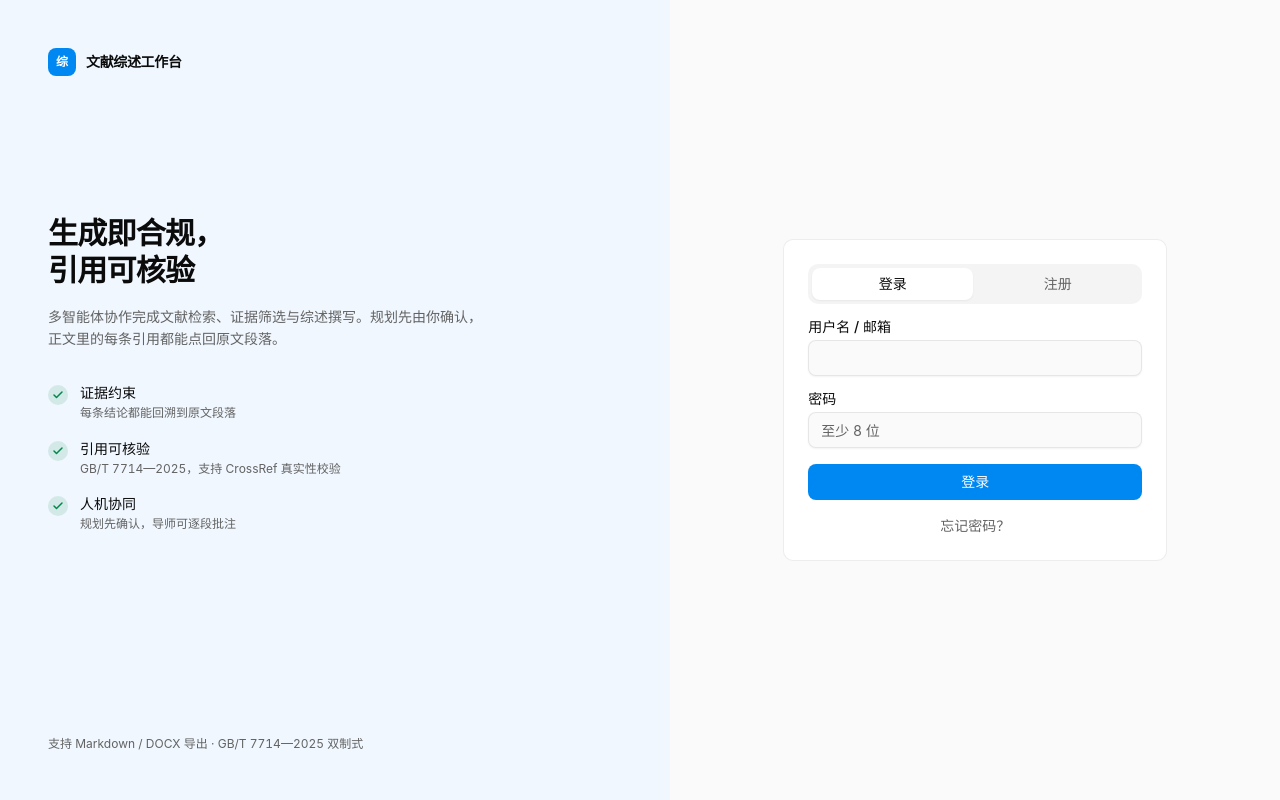
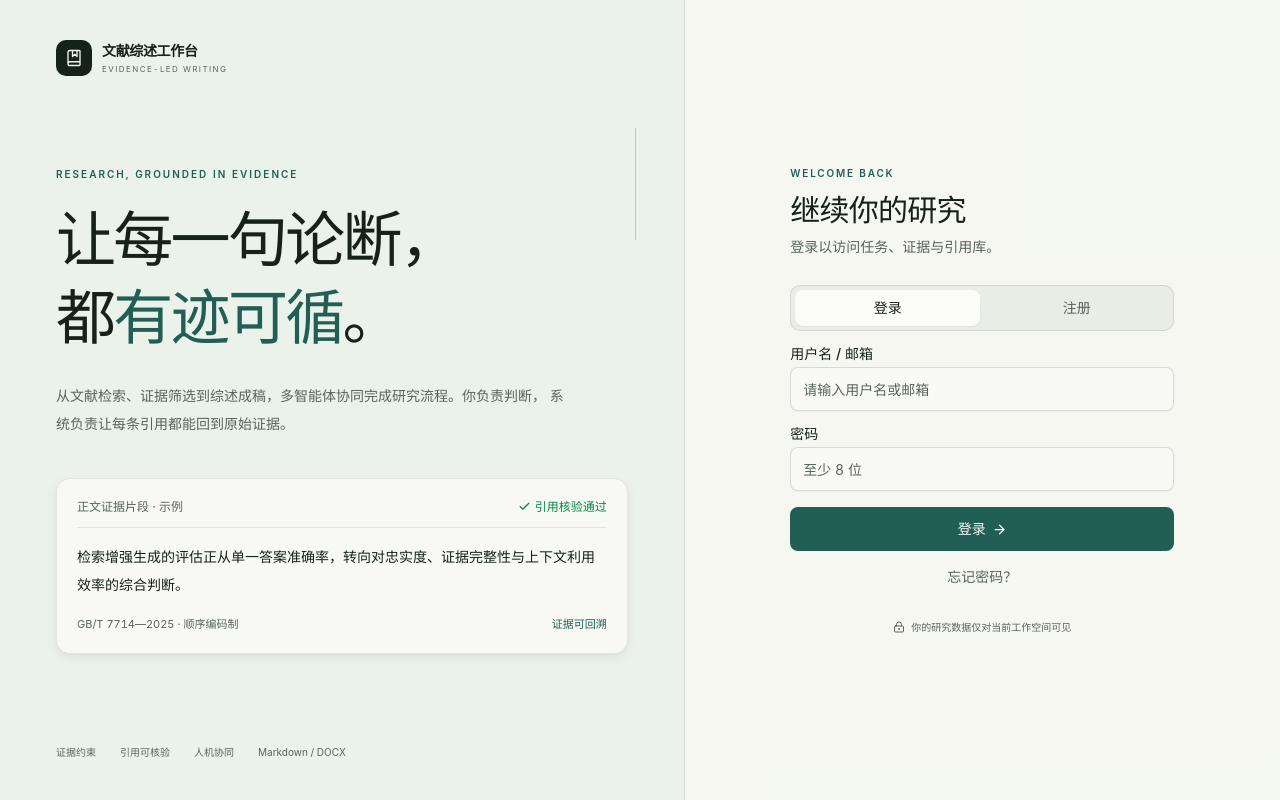
Before and after one commit to sakura-del/Multi-agent-collaborative-automation-task-assistant, a Vue app in the folder frontend/: page /login in a window 1280 px wide. Built offline with nearby package versions, Linux system fonts and the light colour scheme.

Commit message:
feat(ui): establish academic editorial shell

```diff
--- a/frontend/src/assets/main.css
+++ b/frontend/src/assets/main.css
@@ -26,43 +26,44 @@
    工作台是读文献写综述的地方：安静、克制、信息密度优先。
    ============================================================ */
 :root {
-  --radius: 0.625rem; /* 10px：beUI 是 8px，本项目信息密度更高取略大 */
+  --radius: 0.625rem; /* 10px：工作台保持紧凑，标题与正文用衬线建立编辑气质 */
+  --font-family-display: "Noto Serif SC", "Source Han Serif SC", "Songti SC", STSong, SimSun, serif;
 
-  /* 底色与文字（beUI：底 99% / 卡片 97%，卡片略亮于底） */
-  --background: oklch(0.985 0 0);
-  --foreground: oklch(0.15 0 0);
-  --card: oklch(1 0 0); /* 卡片比底色亮：靠"更白"产生层次，而不是靠阴影 */
-  --card-foreground: oklch(0.15 0 0);
-  --popover: oklch(1 0 0);
-  --popover-foreground: oklch(0.15 0 0);
+  /* 学术编辑感：暖纸底 + 墨色文字。卡片仍略亮于底色，不靠厚阴影分层。 */
+  --background: oklch(0.964 0.008 120);
+  --foreground: oklch(0.235 0.018 160);
+  --card: oklch(0.988 0.006 105);
+  --card-foreground: oklch(0.235 0.018 160);
+  --popover: oklch(0.988 0.006 105);
+  --popover-foreground: oklch(0.235 0.018 160);
 
   /* 次要/弱化 */
-  --muted: oklch(0.968 0 0);
-  --muted-foreground: oklch(0.5 0 0);
+  --muted: oklch(0.94 0.008 120);
+  --muted-foreground: oklch(0.49 0.015 160);
 
-  /* 主色：beUI 的亮蓝（比旧 Nova 的沉蓝更醒目，用于唯一强调） */
-  --primary: oklch(0.62 0.19 250);
+  /* 唯一品牌强调：深青蓝绿；状态色仍只表达语义，不与品牌色混用。 */
+  --primary: oklch(0.44 0.065 180);
   --primary-foreground: oklch(0.99 0 0);
 
   /* 次要按钮 */
   --secondary: oklch(0.968 0 0);
   --secondary-foreground: oklch(0.205 0 0);
 
-  /* 强调（选中态/当前项底色）：beUI accent 偏青，这里取中性更克制 */
-  --accent: oklch(0.96 0.015 250);
-  --accent-foreground: oklch(0.35 0.1 250);
+  /* 强调（选中态/当前项底色）：与品牌同色相的浅青灰 */
+  --accent: oklch(0.925 0.018 170);
+  --accent-foreground: oklch(0.37 0.055 180);
 
   /* 危险/错误 */
   --destructive: oklch(0.577 0.245 27.325);
   --destructive-foreground: oklch(0.985 0 0);
 
-  /* 边框与输入：**6% 发丝线**（beUI 核心特征） */
-  --border: oklch(0.15 0 0 / 6%);
-  --input: oklch(0.15 0 0 / 8%);
-  --ring: oklch(0.62 0.19 250 / 45%);
+  /* 边框与输入：带少量墨绿色相的发丝线，避免暖冷灰混用 */
+  --border: oklch(0.235 0.018 160 / 10%);
+  --input: oklch(0.235 0.018 160 / 14%);
+  --ring: oklch(0.44 0.065 180 / 45%);
 
   /* 需要明确分割时用（表格外框、模态边界）；日常用 --border */
-  --border-strong: oklch(0.15 0 0 / 12%);
+  --border-strong: oklch(0.235 0.018 160 / 16%);
 
   /* 语义状态（beUI 药丸徽标：淡底 + 同色文字） */
   --success: oklch(0.55 0.14 155);
@@ -75,7 +76,7 @@
 
   /* 品牌面板底色：登录页左栏等"要区别于工作区"的大面积区域。
      极浅的蓝调中性色 —— 只够形成分区，不抢内容注意力。 */
-  --surface-brand: oklch(0.972 0.012 250);
+  --surface-brand: oklch(0.955 0.012 145);
 }
 
 .dark {
@@ -87,18 +88,18 @@
   --popover-foreground: oklch(0.96 0 0);
   --muted: oklch(0.24 0 0);
   --muted-foreground: oklch(0.62 0 0);
-  --primary: oklch(0.68 0.17 250);
+  --primary: oklch(0.7 0.07 180);
   --primary-foreground: oklch(0.16 0 0);
   --secondary: oklch(0.24 0 0);
   --secondary-foreground: oklch(0.96 0 0);
-  --accent: oklch(0.28 0.04 250);
-  --accent-foreground: oklch(0.85 0.08 250);
+  --accent: oklch(0.3 0.025 180);
+  --accent-foreground: oklch(0.84 0.045 180);
   --destructive: oklch(0.65 0.22 27.325);
   --destructive-foreground: oklch(0.985 0 0);
   /* 深色下边框要略亮（beUI 深色用的是白 5%） */
   --border: oklch(1 0 0 / 6%);
   --input: oklch(1 0 0 / 10%);
-  --ring: oklch(0.68 0.17 250 / 55%);
+  --ring: oklch(0.7 0.07 180 / 55%);
   --border-strong: oklch(1 0 0 / 12%);
   --success: oklch(0.68 0.14 155);
   --success-foreground: oklch(0.16 0 0);
@@ -113,6 +114,7 @@
    → 这样可以用 bg-background / text-foreground / border-border 等语义类
    ============================================================ */
 @theme inline {
+  --font-display: var(--font-family-display);
   --color-background: var(--background);
   --color-foreground: var(--foreground);
   --color-card: var(--card);
--- a/frontend/src/layouts/AppLayout.vue
+++ b/frontend/src/layouts/AppLayout.vue
@@ -77,20 +77,25 @@ function handleLogout() {
 </script>
 
 <template>
-  <div class="grid min-h-screen grid-cols-1 bg-background md:grid-cols-[14rem_1fr]">
+  <div class="grid min-h-dvh grid-cols-1 bg-background md:grid-cols-[14.5rem_1fr]">
     <!-- 侧栏（窄屏折成单行横向滚动导航） -->
     <aside
       class="flex flex-col gap-6 border-b border-border bg-card px-3 py-4 max-md:gap-2 md:border-b-0 md:border-r md:py-6"
     >
-      <!-- 品牌：微缩标记 + 名称（beUI 用紧凑字标，不做大 logo） -->
-      <div class="hidden items-center gap-2 px-2 md:flex">
+      <!-- 品牌：引用书标 + 中英文两级字标，强调「证据驱动的学术写作」。 -->
+      <div class="hidden items-center gap-2.5 px-2 md:flex">
         <span
-          class="flex size-6 shrink-0 items-center justify-center rounded-md bg-primary text-[11px] font-bold text-primary-foreground"
+          class="flex size-8 shrink-0 items-center justify-center rounded-lg bg-foreground text-background"
           aria-hidden="true"
         >
-          综
+          <BookMarked :size="16" :stroke-width="1.8" />
         </span>
-        <span class="text-sm font-semibold tracking-tight">文献综述工作台</span>
+        <span class="min-w-0">
+          <span class="block truncate text-sm font-semibold tracking-tight">文献综述工作台</span>
+          <span class="mt-0.5 block text-[8px] tracking-[0.16em] text-muted-foreground">
+            EVIDENCE-LED WRITING
+          </span>
+        </span>
       </div>
 
       <nav
@@ -128,13 +133,21 @@ function handleLogout() {
       <div
         class="flex items-center justify-between gap-2 border-t border-border px-2 pt-3 max-md:justify-end max-md:border-0 max-md:px-0 max-md:pt-0 md:mt-auto"
       >
-        <div class="hidden min-w-0 md:block">
+        <div class="hidden min-w-0 items-center gap-2 md:flex">
+          <span
+            class="flex size-7 shrink-0 items-center justify-center rounded-md bg-foreground font-display text-xs text-background"
+            aria-hidden="true"
+          >
+            {{ auth.user?.username?.slice(0, 1) ?? "访" }}
+          </span>
+          <div class="min-w-0">
             <p class="truncate text-xs font-medium text-foreground" :title="auth.user?.email">
               {{ auth.user?.username ?? "未登录" }}
             </p>
-          <p class="truncate text-[11px] text-muted-foreground" :title="auth.user?.email">
+            <p class="truncate text-[10px] text-muted-foreground" :title="auth.user?.email">
               {{ auth.user?.email ?? "" }}
             </p>
+          </div>
         </div>
         <Button
           variant="ghost"
@@ -148,8 +161,10 @@ function handleLogout() {
       </div>
     </aside>
 
-    <main class="min-w-0 px-4 py-5 md:px-8 md:py-7">
+    <main class="min-w-0 px-4 py-5 md:px-8 md:py-7 lg:px-10">
+      <div class="mx-auto w-full max-w-[1600px]">
         <RouterView />
+      </div>
     </main>
   </div>
 </template>
--- a/frontend/src/views/LoginView.vue
+++ b/frontend/src/views/LoginView.vue
@@ -1,24 +1,17 @@
 <script setup lang="ts">
 import { computed, ref } from "vue";
 import { useRoute, useRouter } from "vue-router";
-import { Check, Loader2 } from "lucide-vue-next";
+import { ArrowRight, BookMarked, Check, Loader2, LockKeyhole } from "lucide-vue-next";
 
 import { Button } from "@/components/ui/button";
 import { Input } from "@/components/ui/input";
 import { Label } from "@/components/ui/label";
-import { Card } from "@/components/ui/card";
 import ErrorBanner from "@/components/common/ErrorBanner.vue";
 import { useAuthStore } from "@/stores/auth";
 
-// 登录/注册页：成功后回到 redirect 指向的页面（默认任务列表）
-// 样式走 Tailwind 原子类 + beUI 视觉语言（见 main.css 头注释），不写 scoped CSS。
-//
-// ## 为什么左侧加一段产品说明
-//
-// 旧版是白底一张卡片，看不出这是个什么工具 —— 用户第一次打开不知道
-// 「合规 / 可核验」是这个产品的差异点。左侧补一句价值主张 + 三个能力点，
-// 让首次访问者在登录前就知道它解决什么问题。
-// 窄屏隐藏（`lg:` 以下不显示），不占用手机上的宝贵空间。
+// 登录/注册页：成功后回到 redirect 指向的页面（默认任务列表）。
+// 视觉采用「学术编辑感」：衬线标题 + 正文证据示例，直接表达产品的差异化。
+// 所有认证逻辑、字段 id 和账号生命周期入口保持既有契约。
 const auth = useAuthStore();
 const route = useRoute();
 const router = useRouter();
@@ -33,12 +26,8 @@ const errorMessage = ref("");
 
 const submitLabel = computed(() => (mode.value === "login" ? "登录" : "注册并登录"));
 
-/** 左侧能力点：三条都对应系统里真实存在的功能，不是营销词。 */
-const CAPABILITIES = [
-  { title: "证据约束", detail: "每条结论都能回溯到原文段落" },
-  { title: "引用可核验", detail: "GB/T 7714—2025，支持 CrossRef 真实性校验" },
-  { title: "人机协同", detail: "规划先确认，导师可逐段批注" },
-] as const;
+/** 页脚能力点：三条都对应系统里真实存在的功能，不是营销词。 */
+const CAPABILITIES = ["证据约束", "引用可核验", "人机协同"] as const;
 
 async function handleSubmit() {
   loading.value = true;
@@ -64,72 +53,100 @@ async function handleSubmit() {
 </script>
 
 <template>
-  <div class="grid min-h-screen bg-background lg:grid-cols-[1.1fr_1fr]">
-    <!-- 左侧：产品身份（窄屏隐藏）。用 --surface-brand 明确分区，
-         否则浅色下两栏几乎同色，分割线显得生硬。 -->
-    <section class="relative hidden flex-col justify-between bg-surface-brand p-12 lg:flex">
-      <div class="flex items-center gap-2.5">
+  <div class="grid min-h-dvh bg-background lg:grid-cols-[1.15fr_1fr]">
+    <!-- 左侧：产品身份与一张明确标注的证据示例。窄屏整栏隐藏，避免挤压表单。 -->
+    <section
+      class="relative hidden flex-col overflow-hidden border-r border-border bg-surface-brand px-10 py-8 lg:flex xl:px-14 xl:py-10"
+    >
+      <div
+        class="pointer-events-none absolute top-32 right-12 h-28 w-px bg-primary/25"
+        aria-hidden="true"
+      />
+      <div class="relative flex items-center gap-2.5">
         <span
-          class="flex size-7 items-center justify-center rounded-md bg-primary text-xs font-bold text-primary-foreground"
+          class="flex size-9 items-center justify-center rounded-lg bg-foreground text-background"
           aria-hidden="true"
         >
-          综
+          <BookMarked :size="18" :stroke-width="1.8" />
         </span>
-        <span class="text-sm font-semibold tracking-tight">文献综述工作台</span>
+        <div>
+          <p class="text-sm font-semibold tracking-tight">文献综述工作台</p>
+          <p class="mt-0.5 text-[8px] tracking-[0.18em] text-muted-foreground">
+            EVIDENCE-LED WRITING
+          </p>
+        </div>
       </div>
 
-      <!-- 内容整体上移：底部留白过多会让视线落空 -->
-      <div class="max-w-md pb-16">
-        <h1 class="text-3xl leading-tight font-semibold tracking-tight">
-          生成即合规，<br />引用可核验
+      <div class="relative my-auto max-w-2xl py-10">
+        <p class="text-[10px] font-semibold tracking-[0.2em] text-primary uppercase">
+          Research, grounded in evidence
+        </p>
+        <h1 class="mt-5 font-display text-5xl leading-[1.3] font-medium tracking-[-0.045em] xl:text-6xl">
+          让每一句论断，<br />都<span class="text-primary">有迹可循</span>。
         </h1>
-        <p class="mt-4 text-sm leading-relaxed text-muted-foreground">
-          多智能体协作完成文献检索、证据筛选与综述撰写。规划先由你确认，
-          正文里的每条引用都能点回原文段落。
+        <p class="mt-6 max-w-lg text-sm leading-7 text-muted-foreground">
+          从文献检索、证据筛选到综述成稿，多智能体协同完成研究流程。你负责判断，
+          系统负责让每条引用都能回到原始证据。
         </p>
 
-        <ul class="mt-8 space-y-4">
-          <li v-for="item in CAPABILITIES" :key="item.title" class="flex gap-3">
+        <!-- 这里只是登录页的静态产品示例，明确标注，绝不冒充真实任务核验结果。 -->
+        <div
+          data-test="login-evidence-proof"
+          class="relative mt-10 max-w-xl rounded-xl border border-border-strong/60 bg-card/85 p-5 shadow-raised"
+        >
+          <div
+            class="pointer-events-none absolute -right-2 -bottom-2 -z-10 h-full w-full rotate-[-1deg] rounded-xl border border-border bg-card/35"
+            aria-hidden="true"
+          />
+          <div class="flex flex-wrap items-center justify-between gap-2 border-b border-border pb-3 text-xs">
+            <span class="font-medium text-muted-foreground">正文证据片段 · 示例</span>
+            <span class="inline-flex items-center gap-1 text-success">
+              <Check :size="13" :stroke-width="2.2" aria-hidden="true" />
+              引用核验通过
+            </span>
+          </div>
+          <p class="mt-4 font-display text-sm leading-7 text-card-foreground">
+            检索增强生成的评估正从单一答案准确率，转向对忠实度、证据完整性与上下文利用效率的综合判断。
+          </p>
+          <div class="mt-4 flex items-center justify-between gap-3 text-[11px] text-muted-foreground">
+            <span>GB/T 7714—2025 · 顺序编码制</span>
+            <span class="text-primary">证据可回溯</span>
+          </div>
+        </div>
+      </div>
+
+      <div class="relative flex flex-wrap gap-x-6 gap-y-2 text-[10px] text-muted-foreground">
+        <span v-for="item in CAPABILITIES" :key="item">{{ item }}</span>
+        <span>Markdown / DOCX</span>
+      </div>
+    </section>
+
+    <!-- 右侧：登录/注册表单。保留原字段与提交流程，只提升排版层级。 -->
+    <section class="flex items-center justify-center bg-card/45 px-4 py-10 sm:px-8 lg:bg-card/35">
+      <div class="w-full max-w-sm">
+        <div class="mb-9 lg:hidden">
+          <div class="mb-5 flex items-center gap-2.5">
             <span
-              class="mt-0.5 flex size-5 shrink-0 items-center justify-center rounded-full bg-success/12 text-success"
+              class="flex size-8 items-center justify-center rounded-lg bg-foreground text-background"
               aria-hidden="true"
             >
-              <Check :size="12" :stroke-width="3" />
-            </span>
-            <div class="min-w-0">
-              <p class="text-sm font-medium">{{ item.title }}</p>
-              <p class="text-xs leading-relaxed text-muted-foreground">{{ item.detail }}</p>
-            </div>
-          </li>
-        </ul>
-      </div>
-
-      <p class="text-xs text-muted-foreground">
-        支持 Markdown / DOCX 导出 · GB/T 7714—2025 双制式
-      </p>
-    </section>
-
-    <!-- 右侧：表单。窄屏时整页只有这块，卡片边框在小屏去掉更干净。
-         垂直位置略高于居中（pt-[12vh]）：完全居中在大屏上会显得悬空。 -->
-    <section class="flex items-start justify-center px-4 pt-[10vh] pb-8 lg:items-center lg:p-8">
-      <Card class="w-full max-w-sm border-0 bg-transparent p-0 shadow-none lg:border lg:border-border-strong/60 lg:bg-card lg:p-6">
-        <!-- 窄屏才显示品牌（左侧整块被隐藏了） -->
-        <div class="mb-5 lg:hidden">
-          <div class="mb-3 flex items-center gap-2">
-            <span
-              class="flex size-6 items-center justify-center rounded-md bg-primary text-[11px] font-bold text-primary-foreground"
-              aria-hidden="true"
-            >
-              综
+              <BookMarked :size="16" :stroke-width="1.8" />
             </span>
             <span class="text-sm font-semibold tracking-tight">文献综述工作台</span>
           </div>
-          <h1 class="text-xl font-semibold tracking-tight">生成即合规，引用可核验</h1>
+          <h1 class="font-display text-3xl leading-snug font-medium tracking-[-0.035em]">
+            让每一句论断，<br />都有迹可循。
+          </h1>
         </div>
 
-        <form class="flex flex-col gap-4" @submit.prevent="handleSubmit">
-          <!-- 模式切换：用分段控件，而不是两个裸按钮 -->
-          <div class="grid grid-cols-2 gap-1 rounded-lg bg-muted p-1" role="tablist">
+        <div class="hidden lg:block">
+          <p class="text-[10px] font-semibold tracking-[0.18em] text-primary uppercase">Welcome back</p>
+          <h2 class="mt-3 font-display text-3xl font-medium tracking-[-0.025em]">继续你的研究</h2>
+          <p class="mt-2 text-sm text-muted-foreground">登录以访问任务、证据与引用库。</p>
+        </div>
+
+        <form class="mt-7 flex flex-col gap-4" @submit.prevent="handleSubmit">
+          <div class="grid grid-cols-2 gap-1 rounded-lg border border-border bg-muted p-1" role="tablist">
             <button
               v-for="option in [
                 { value: 'login', label: '登录' },
@@ -140,7 +157,7 @@ async function handleSubmit() {
               role="tab"
               :aria-selected="mode === option.value"
               :class="[
-                'rounded-md px-3 py-1.5 text-sm font-medium transition-colors',
+                'rounded-md px-3 py-2 text-sm font-medium transition-colors',
                 mode === option.value
                   ? 'bg-card text-foreground shadow-xs'
                   : 'text-muted-foreground hover:text-foreground',
@@ -153,7 +170,15 @@ async function handleSubmit() {
 
           <div v-if="mode === 'login'" class="grid gap-1.5">
             <Label for="account">用户名 / 邮箱</Label>
-            <Input id="account" v-model="account" type="text" required autocomplete="username" />
+            <Input
+              id="account"
+              v-model="account"
+              type="text"
+              required
+              autocomplete="username"
+              placeholder="请输入用户名或邮箱"
+              class="h-11 bg-card/70"
+            />
           </div>
           <template v-else>
             <div class="grid gap-1.5">
@@ -165,11 +190,19 @@ async function handleSubmit() {
                 required
                 minlength="3"
                 autocomplete="username"
+                class="h-11 bg-card/70"
               />
             </div>
             <div class="grid gap-1.5">
               <Label for="email">邮箱</Label>
-              <Input id="email" v-model="email" type="email" required autocomplete="email" />
+              <Input
+                id="email"
+                v-model="email"
+                type="email"
+                required
+                autocomplete="email"
+                class="h-11 bg-card/70"
+              />
             </div>
           </template>
 
@@ -183,17 +216,18 @@ async function handleSubmit() {
               minlength="8"
               placeholder="至少 8 位"
               :autocomplete="mode === 'login' ? 'current-password' : 'new-password'"
+              class="h-11 bg-card/70"
             />
           </div>
 
           <ErrorBanner :message="errorMessage" />
 
-          <Button type="submit" :disabled="loading" class="w-full">
+          <Button type="submit" :disabled="loading" class="h-11 w-full">
             <Loader2 v-if="loading" class="animate-spin" aria-hidden="true" />
             <span>{{ loading ? "处理中…" : submitLabel }}</span>
+            <ArrowRight v-if="!loading" :size="15" aria-hidden="true" />
           </Button>
 
-          <!-- 账号生命周期入口（Phase 1 P1-C）：登录模式才展示忘记密码 -->
           <p v-if="mode === 'login'" class="text-center text-sm">
             <RouterLink
               :to="{ name: 'password-reset' }"
@@ -204,7 +238,12 @@ async function handleSubmit() {
             </RouterLink>
           </p>
         </form>
-      </Card>
+
+        <p class="mt-8 flex items-center justify-center gap-1.5 text-[10px] text-muted-foreground">
+          <LockKeyhole :size="12" aria-hidden="true" />
+          你的研究数据仅对当前工作空间可见
+        </p>
+      </div>
     </section>
   </div>
 </template>
```
Also changed, not shown: 1 other file (tests, documents, lock files or other folders). Lines whose indentation alone changed are shown as unchanged.
